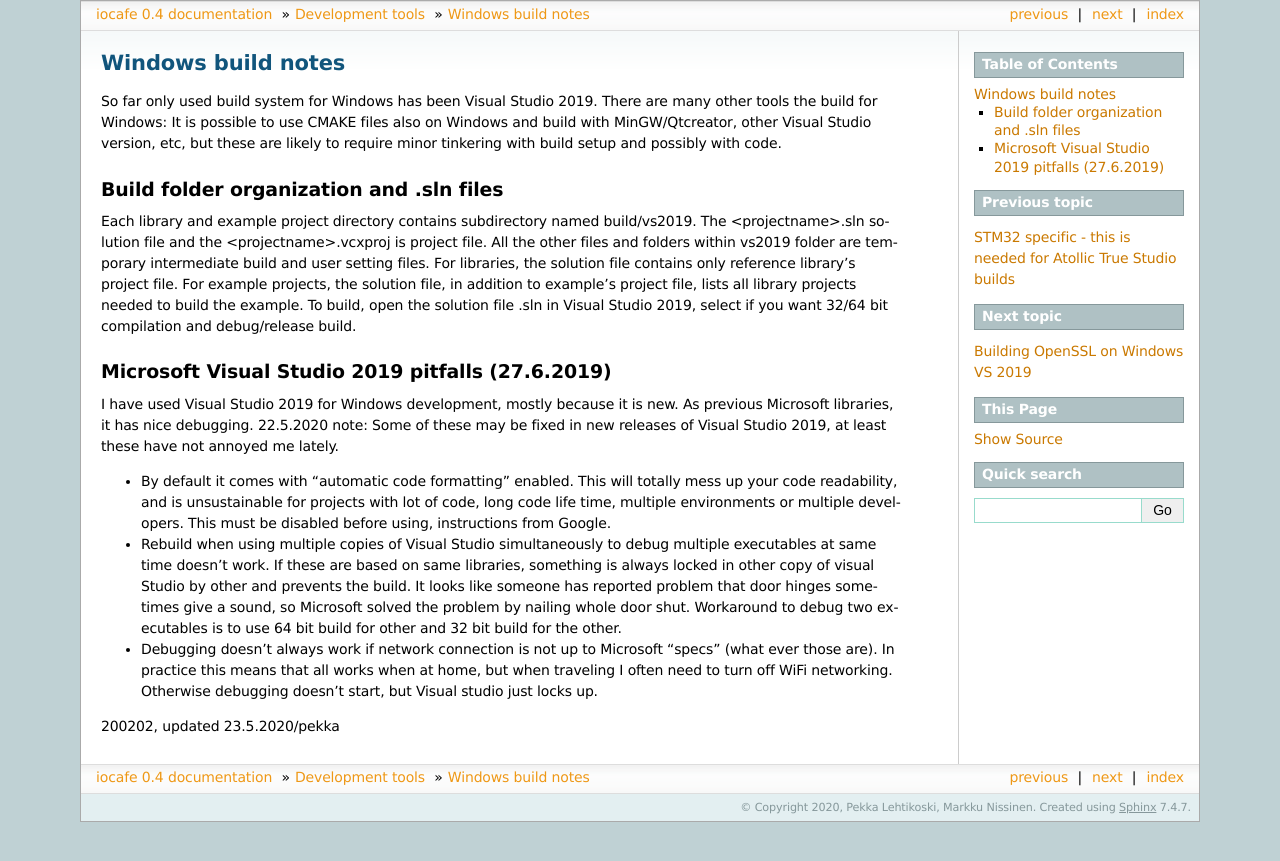
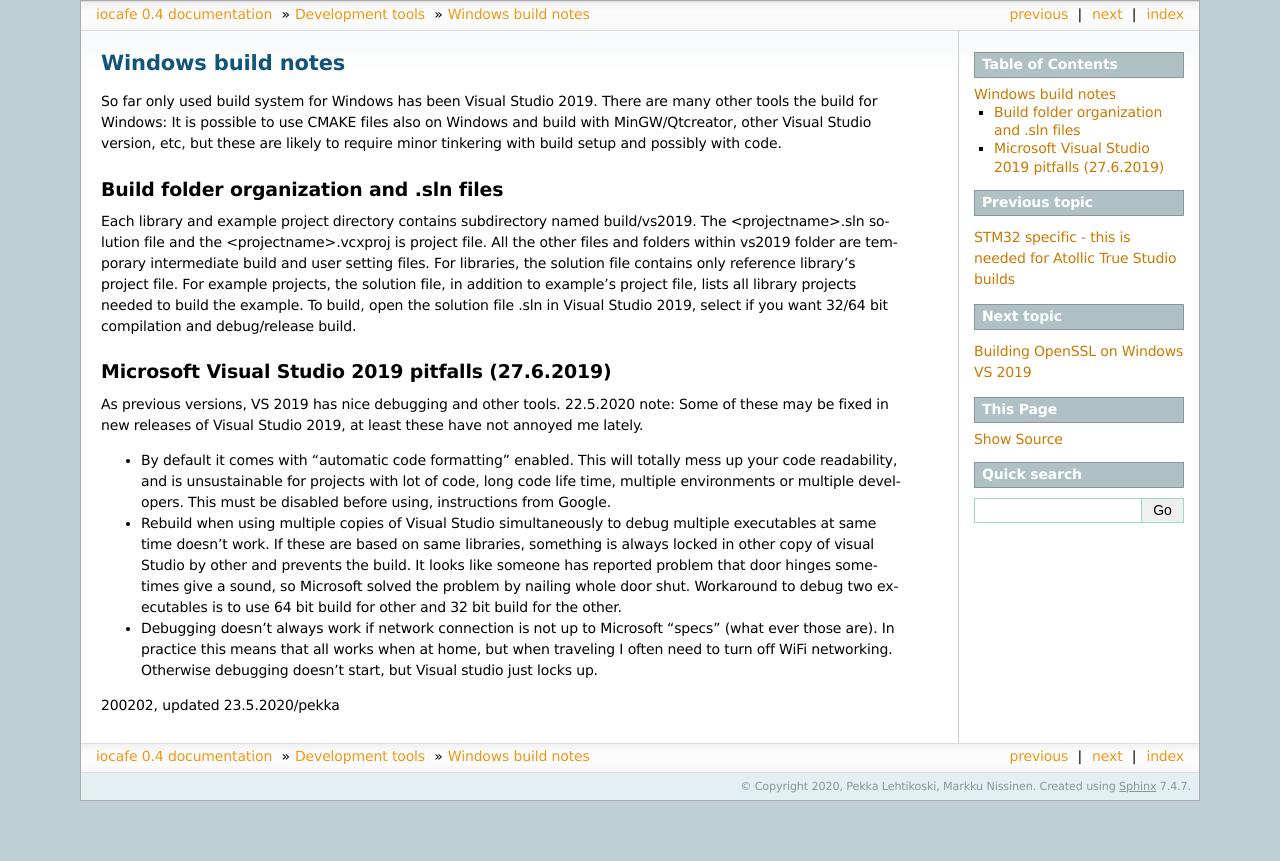
Before and after one commit to iocafe/iocafe-doc, a Sphinx documentation site: the page built from source/dev-tools/windows/200202-windows-build-notes.rst, in a window 1280 px wide. Shown: the top 861 px of the page. Built offline with Sphinx 7.4.7, drawn with Linux system fonts in a browser that asks for light colours.

Commit message:
Windows note

```diff
--- a/source/dev-tools/windows/200202-windows-build-notes.rst
+++ b/source/dev-tools/windows/200202-windows-build-notes.rst
@@ -15,9 +15,8 @@
 
 Microsoft Visual Studio 2019 pitfalls (27.6.2019)
 **************************************************
-I have used Visual Studio 2019 for Windows development, mostly because it is new. As previous Microsoft libraries,
-it has nice debugging. 22.5.2020 note: Some of these may be fixed in new releases of Visual Studio 2019, at
-least these have not annoyed me lately.
+As previous versions, VS 2019 has nice debugging and other tools. 22.5.2020 note: Some of these may be fixed in new
+releases of Visual Studio 2019, at least these have not annoyed me lately.
 
 * By default it comes with “automatic code formatting” enabled. This will totally mess up your code readability,
   and is unsustainable for projects with lot of code, long code life time, multiple environments or multiple
```
